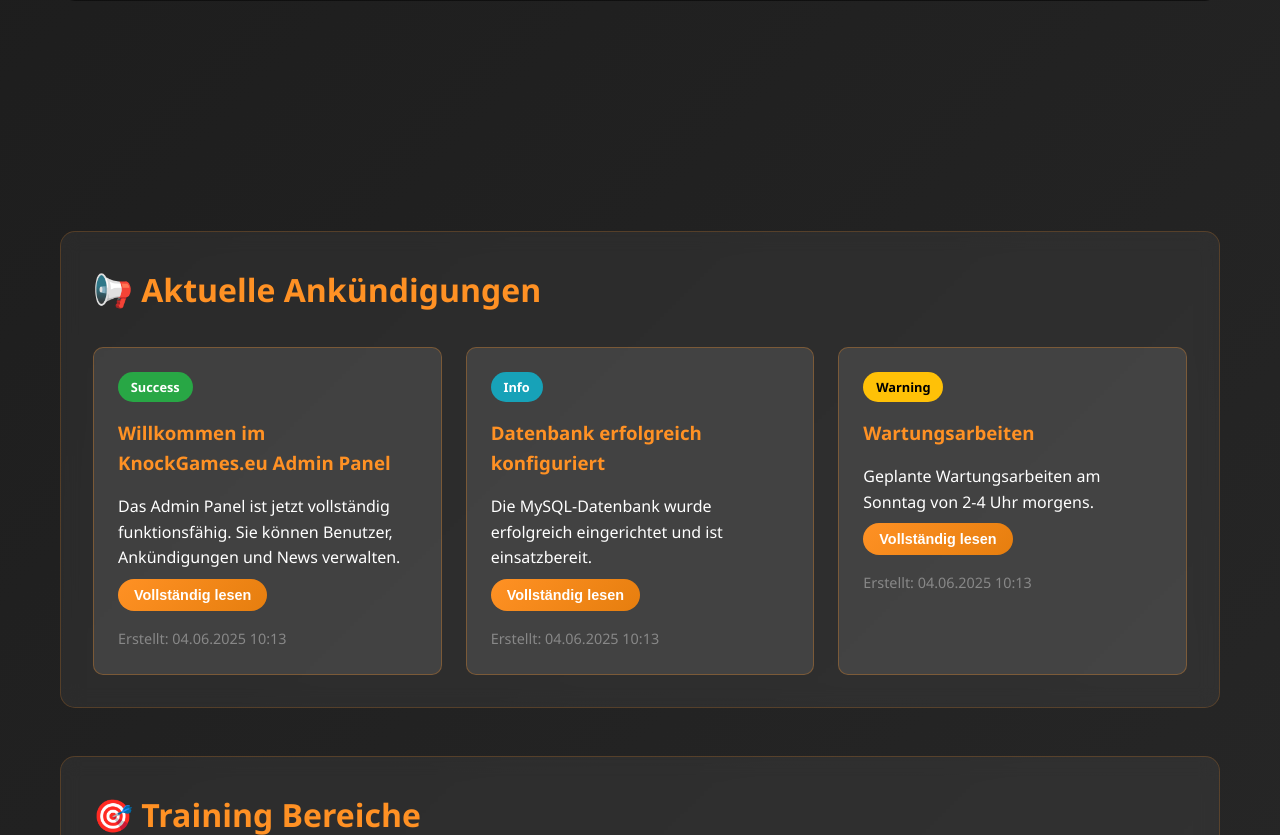
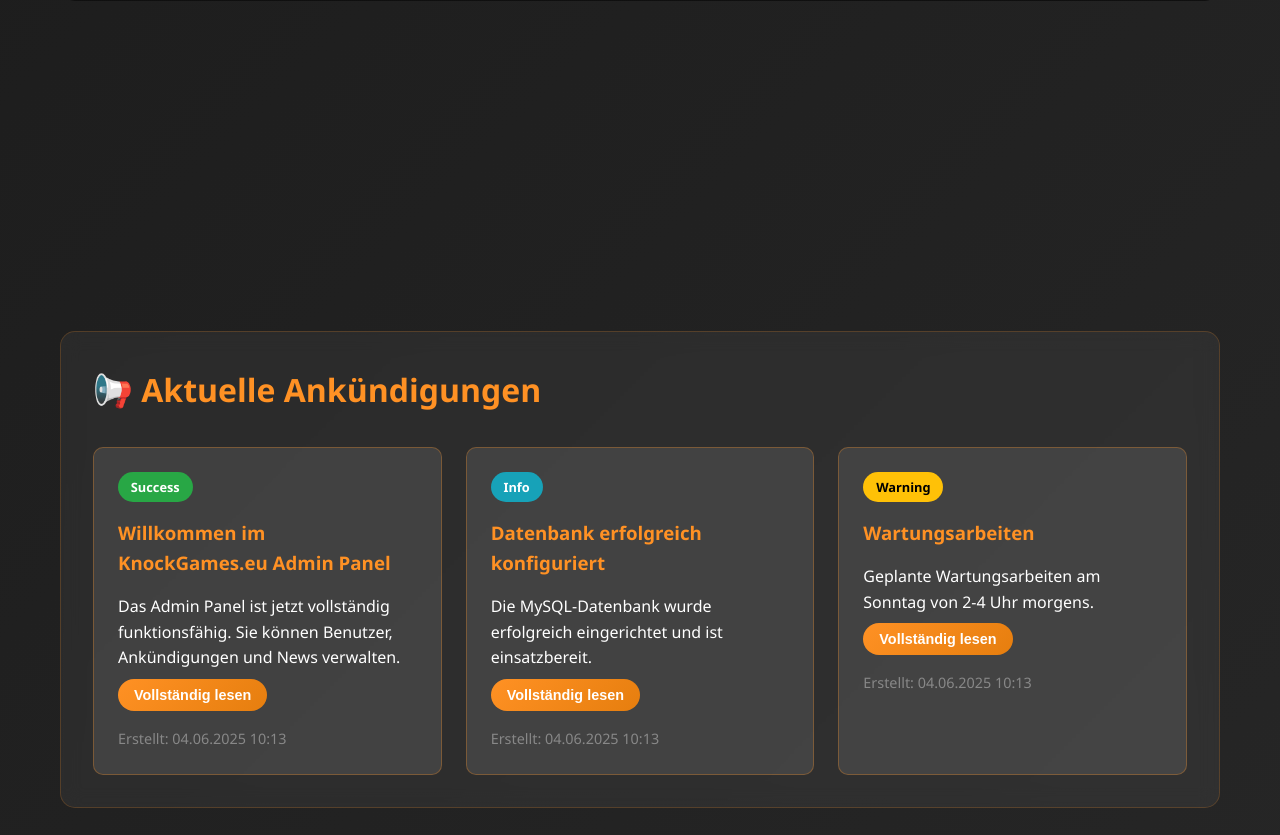
Before and after one commit to typisch-phil/KnockGamesEU, a PHP site: page / in a window 1280 px wide. Shown: the part 944-1779 px from the top of the page. Run offline with PHP 8.4, Linux system fonts and the light colour scheme; data comes from the database, SQL or seed files in the repository; data that the repository does not hold is empty.

Commit message:
Increase space between live server status and the latest announcements
Increase spacer height from 150px to 250px in index.php for better visual separation.

Replit-Commit-Author: Agent
Replit-Commit-Session-Id: f19a60ba-ac61-4e5b-bd71-5d1fa1285a05
Replit-Commit-Screenshot-Url: https://storage.googleapis.com/screenshot-production-us-central1/ef8e3685-5ace-454f-a955-6a4a185855a6/4f6b6552-40a6-4bd8-91bb-7f0d792164c1.jpg

```diff
--- a/index.php
+++ b/index.php
@@ -1189,7 +1189,7 @@ if ($db->isConnected()) {
             </section>
 
             <!-- Spacer zwischen Live Server Status und Ankündigungen -->
-            <div style="height: 150px;"></div>
+            <div style="height: 250px;"></div>
 
             <?php if (!empty($announcements)): ?>
             <section class="section" id="announcements">
```
